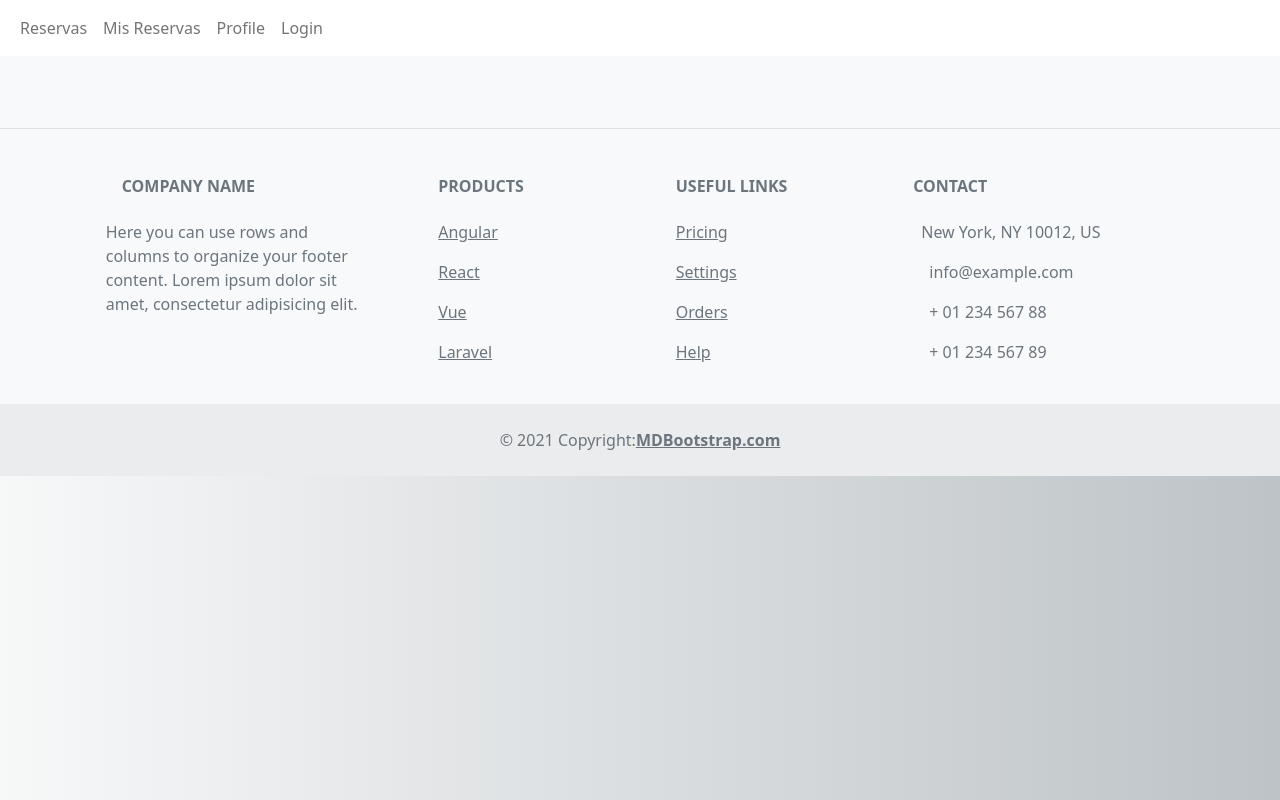
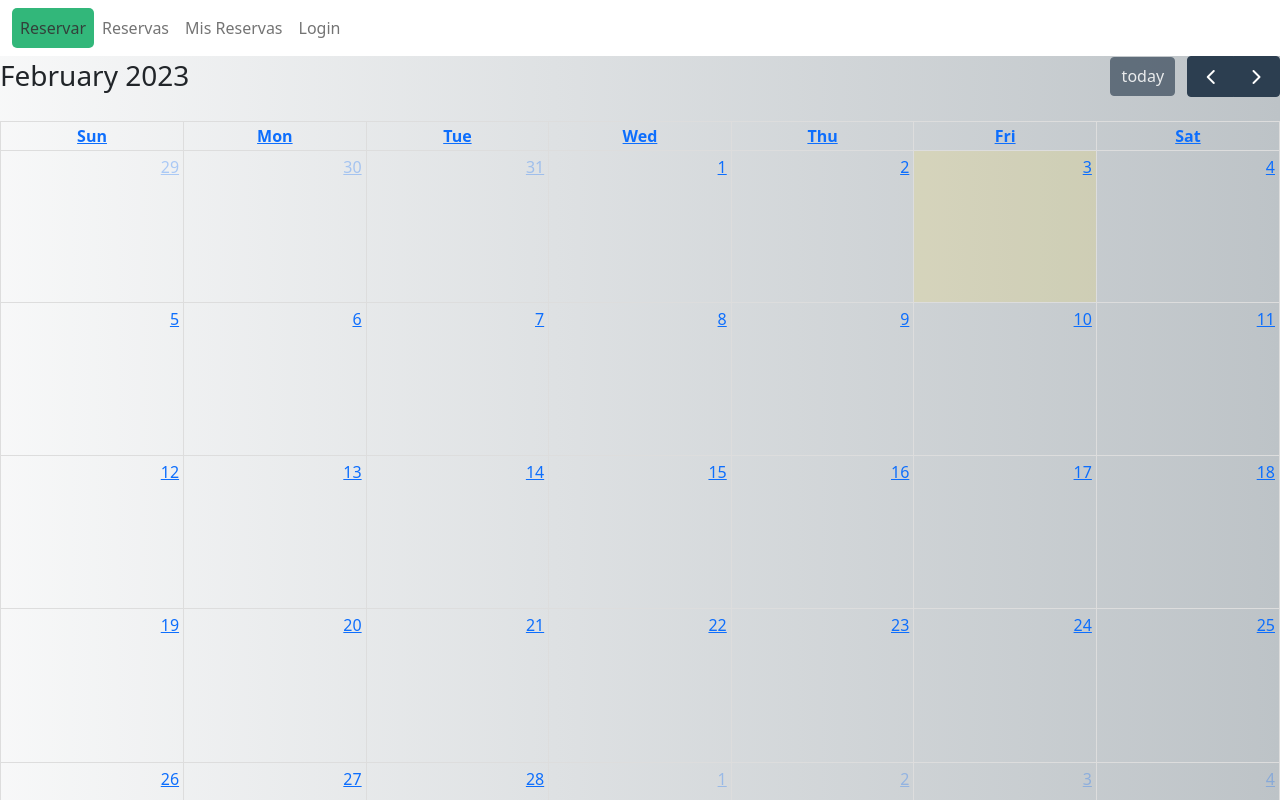
Before and after one commit to pablofer-dev/React-Vite, a React (Vite) app: page /reservar in a window 1280 px wide. Shown: the top 800 px of the page. Built offline with nearby package versions, Linux system fonts and the light colour scheme; no server answers.

Commit message:
Fullcalendar

```diff
--- a/package.json
+++ b/package.json
@@ -9,6 +9,9 @@
     "preview": "vite preview"
   },
   "dependencies": {
+    "@fullcalendar/core": "^6.1.1",
+    "@fullcalendar/daygrid": "^6.1.1",
+    "@fullcalendar/react": "^6.1.2",
     "@mui/icons-material": "^5.11.0",
     "@reduxjs/toolkit": "^1.9.2",
     "axios": "^1.2.6",
--- a/src/Register.css
+++ b/src/Register.css
@@ -32,35 +32,58 @@ body {
 .form_input {
     width: 60%;
 }
+
+.botonReservar {
+    font-weight: bolder;
+    background-color: #00a65a;
+    color: white;
+    border: none;
+    border-radius: 5px;
+
+    width: 100%;
+    opacity: 80%;
+}
+
+#horasDisponiblesText,
+#reservar {
+    display: none;
+}
+
 .botonReserva {
     width: 100%;
     opacity: 80%;
     font-weight: bold !important;
 }
+
 .botonReserva:hover {
     width: 100%;
     opacity: 100%;
     font-weight: bold !important;
     transition: 0.5 ease all;
 }
+
 .footer {
     text-align: center;
 }
+
 .form__input {
     border-radius: 0.2rem;
     border: 1px solid #ccc;
     padding: 0.3rem;
     padding-right: 6rem;
 }
+
 .form__input2 {
     border-radius: 0.2rem;
     border: 1px solid #ccc;
     padding: 0.5rem;
     width: 30%;
 }
+
 #form1 {
     display: none;
 }
+
 .form__input2:hover {
     background-color: rgba(0, 128, 0, 0.342);
     transition: 0.3s ease all;
--- /dev/null
+++ b/src/components/Form.jsx
@@ -0,0 +1,54 @@
+import React from 'react'
+
+const Form = (props) => {
+  console.log(props.id);
+  return (
+    <div>
+      <h1 className="text-center">Formulario Reserva</h1>
+      <form>
+        <div className="row mb-4">
+          <div className="col">
+            <input type="text" className="form-control" placeholder="Nombre" />
+          </div>
+          <div className="col">
+            <input type="text" className="form-control" placeholder="Apellido" />
+          </div>
+        </div>
+        <div className="row mb-4">
+          <div className="col">
+            <input type="text" className="form-control" placeholder="Email" />
+          </div>
+          <div className="col">
+            <input type="text" className="form-control" placeholder="Teléfono" />
+          </div>
+        </div>
+        <div className="row mb-4">
+          <div className="col">
+            <input type="text" className="form-control" placeholder="País" />
+          </div>
+          <div className="col">
+            <input type="text" className="form-control" placeholder="Fecha de Nacimiento" />
+          </div>
+        </div>
+        <div className="row mb-4">
+          <div className="col">
+            <input type="text" className="form-control" placeholder="Tarjeta de Credito" />
+          </div>
+          <div className="col">
+            <input type="text" className="form-control" placeholder="Cvv" />
+          </div>
+        </div>
+        <div className="row mb-4">
+          <div className="col">
+            <input type="text" className="form-control" placeholder="Menu" />
+          </div>
+          <div className="col">
+            <input type="text" className="form-control" placeholder="Comensales" />
+          </div>
+        </div>
+      </form>
+    </div>
+  )
+}
+
+export default Form
--- a/src/components/Header.jsx
+++ b/src/components/Header.jsx
@@ -4,8 +4,8 @@ import { List } from 'react-bootstrap-icons';
 import { BrowserRouter, Routes, Route, NavLink } from "react-router-dom";
 import Login from "./Login";
 import MisReservas from "./MisReservas";
-import Profile from "./Profile";
 import Reservas from "./Reservas";
+import Reservar from "./Reservar";
 
 export default function Header() {
   return (
@@ -27,18 +27,18 @@ export default function Header() {
             <div class="collapse navbar-collapse" id="navbarExample01">
               <ul class="navbar-nav me-auto mb-2 mb-lg-0">
                 <li class="nav-item">
+                  <NavLink to="/reservar" className="nav-link botonReservar" aria-current="page">Reservar</NavLink>
+                </li>
+                <li class="nav-item">
                   <NavLink to="/reservas" className="nav-link" aria-current="page">Reservas</NavLink>
                 </li>
-
                 <li class="nav-item">
                   <NavLink to="/mis-reservas" className="nav-link" aria-current="page">Mis Reservas</NavLink>
                 </li>
                 <li class="nav-item">
-                  <NavLink to="/profile" className="nav-link" aria-current="page">Profile</NavLink>
-                </li>
-                <li class="nav-item">
                   <NavLink to="/login" className="nav-link" aria-current="page">Login</NavLink>
                 </li>
+
               </ul>
             </div>
           </div>
@@ -48,7 +48,8 @@ export default function Header() {
         <Route path="/reservas" element={<Reservas />} />
         <Route path="/login" element={<Login />} />
         <Route path="/mis-reservas" element={<MisReservas />} />
-        <Route path="/profile" element={<Profile />} />
+
+        <Route path="/reservar" element={<Reservar />} />
       </Routes>
     </BrowserRouter>
 
--- a/src/components/MisReservas.jsx
+++ b/src/components/MisReservas.jsx
@@ -4,6 +4,7 @@ import * as React from "react";
 import { useSelector } from 'react-redux'
 import { useDispatch } from 'react-redux'
 import { useEffect } from "react";
+
 
 export default function MisReservas() {
   function deleteReserva(params) {
@@ -12,7 +13,6 @@ export default function MisReservas() {
     axios.defaults.xsrfCookieName = "csrftoken";
     axios.delete(`http://localhost/api/auth/deletereservas?id=${params}`)
       .then((res) => {
-        console.log(res);
         dispatch({
           type: "misreservas/setReserva",
           payload: res.data
@@ -29,7 +29,6 @@ export default function MisReservas() {
     useEffect(() => {
       axios.post(`http://localhost/api/auth/misreservas?id=${id}`)
         .then((res) => {
-          console.log(res.data);
           dispatch({
             type: "misreservas/setReserva",
             payload: res.data
@@ -67,10 +66,9 @@ export default function MisReservas() {
     );
   }
   else {
-    console.log("No estas logeado");
     return (
       <div className="">
-        <h1>No estas logeado</h1>
+        <h1 className="text-center">No estas logeado</h1>
       </div>
     );
   }
--- a/src/components/Profile.jsx
+++ /dev/null
@@ -1,12 +0,0 @@
-
-import * as React from "react";
-import { useSelector } from 'react-redux'
-
-export default function Profile() {
-
-  return (
-    <div className="">
-      <h1>Profile</h1>
-    </div>
-  );
-}
--- /dev/null
+++ b/src/components/Reservar.jsx
@@ -0,0 +1,66 @@
+
+import React from 'react'
+import FullCalendar from '@fullcalendar/react'
+import dayGridPlugin from '@fullcalendar/daygrid'
+import axios from 'axios'
+import { createRoot } from 'react-dom/client';
+import Form from './Form';
+
+export default class Reservar extends React.Component {
+    constructor(props) {
+        super(props);
+        this.handleClick = this.handleClick.bind(this);
+    }
+
+    handleClick(event) {
+        if (event.target.matches("button")) {
+            let selectedId = event.target.id;
+            document.getElementById('horasDisponiblesText').style.display = 'none';
+            document.getElementById('reservar').style.display = 'block';
+            let reserva = document.getElementById('reserva');
+            createRoot(document.getElementById('reserva')).render(<Form id={selectedId} />);
+
+        }
+    }
+
+    render() {
+        return (
+            <div className="">
+                <FullCalendar
+                    plugins={[dayGridPlugin]}
+                    initialView="dayGridMonth"
+                    events='http://localhost/api/auth/eventos'
+                    eventClick={function (info) {
+                        axios.get(`http://localhost/api/auth/horasreservas?id=${info.event['id']}`).then((res) => {
+                            document.getElementById('horasDisponiblesText').style.display = 'block';
+                            document.getElementById('reservar').style.display = 'none';
+                            let horasDiv = document.getElementById('horas');
+                            horasDiv.innerHTML = '';
+                            res.data.forEach(element => {
+                                let hora = element.hora
+                                hora = hora.substring(0, hora.length - 3);
+                                horasDiv.insertAdjacentHTML('beforeend',
+                                    `<button class="btn btn-success text-white fs-2" id=${element.id}>${hora}</button>`
+                                );
+                            });
+                            window.scrollTo(0, document.body.scrollHeight);
+                        });
+                    }}
+
+                />
+                <div id="horasDisponiblesText">
+                    <h1 className="text-center">Horas disponibles</h1>
+                    <div id="horas" className="d-flex gap-3 justify-content-center" onClick={this.handleClick}>
+
+                    </div>
+                </div>
+                <div id="reservar" className='container'>
+                    <div id="reserva" className="d-flex gap-3 justify-content-center" onClick={this.handleClick}>
+
+                    </div>
+                </div>
+            </div>
+
+        )
+    }
+}
```
Also changed, not shown: 1 other file (tests, documents, lock files or other folders).
